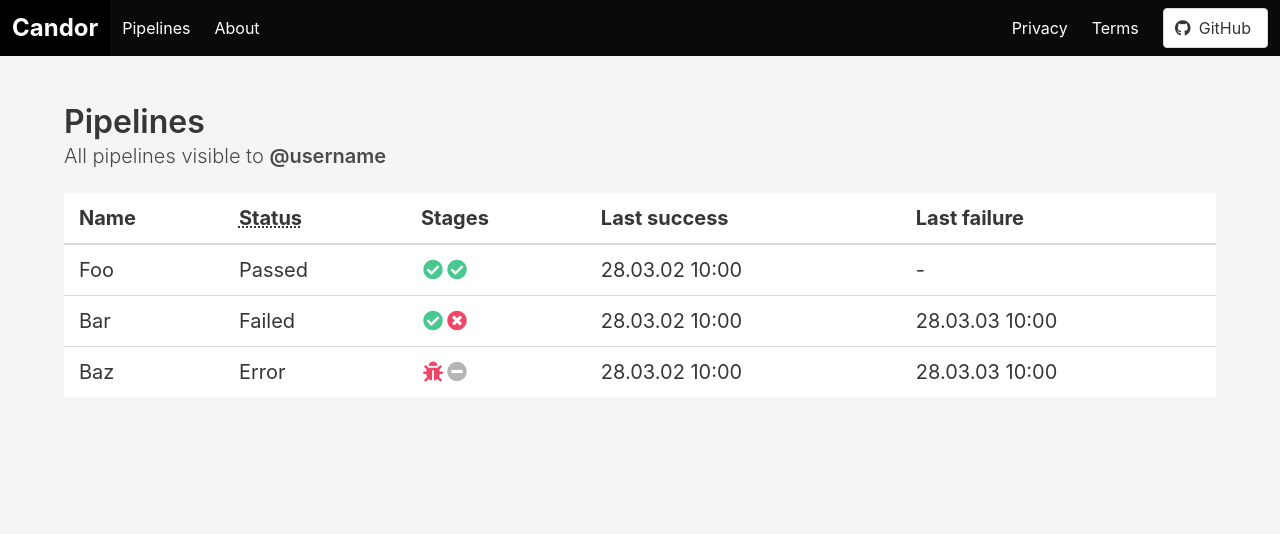
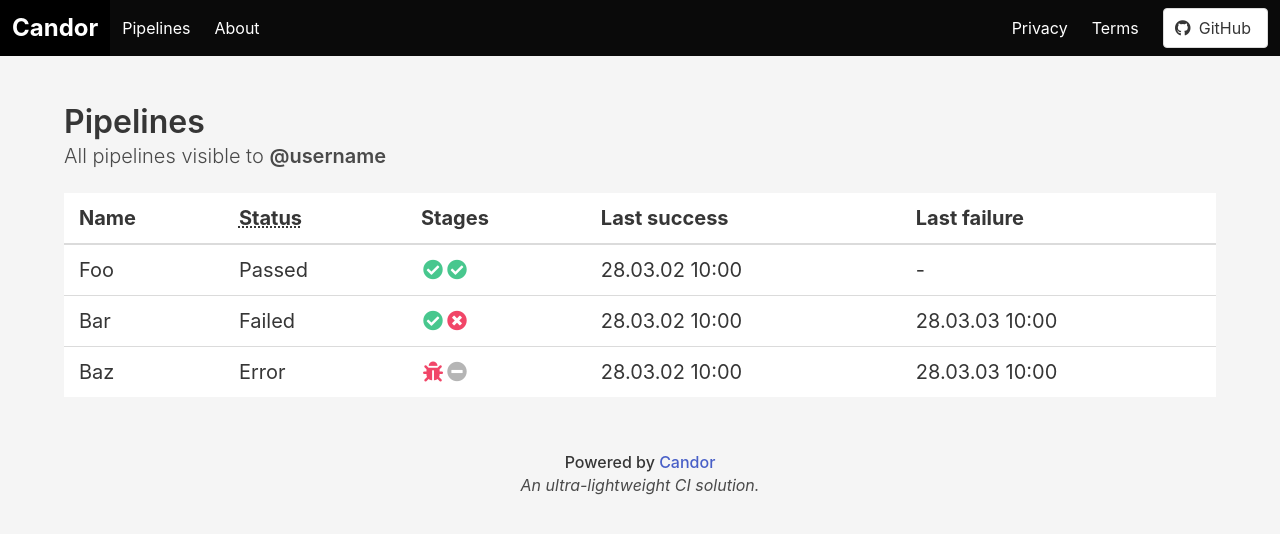
Before and after one commit to Arraying/Candor, a Svelte app in the folder frontend/: page / in a window 1280 px wide. Shown: the top 534 px of the page. Built offline with nearby package versions, Linux system fonts and the light colour scheme.

Commit message:
Create proper footer.

```diff
--- a/frontend/src/App.svelte
+++ b/frontend/src/App.svelte
@@ -4,6 +4,7 @@
 	import About from "./pages/About.svelte";
 	import Terms from "./pages/Terms.svelte";
 	import Privacy from "./pages/Privacy.svelte";
+	import Footer from "./component/Footer.svelte";
 
 	// Keep track of the current page.
 	let page = "overview";
@@ -74,4 +75,5 @@
 	{:else if page === "privacy"}
 		<Privacy />
 	{/if}
+	<Footer />
 </main>
--- /dev/null
+++ b/frontend/src/component/Footer.svelte
@@ -0,0 +1,6 @@
+<section class="section pt-1">
+    <div class="container has-text-centered">
+        <h1 class="title pt-1 is-6 has-text-weight-medium">Powered by <a href="https://github.com/Arraying/Candor">Candor</a></h1>
+        <h2 class="subtitle is-6 is-italic has-text-weight-normal">An ultra-lightweight CI solution.</h2>
+    </div>
+</section>
```
